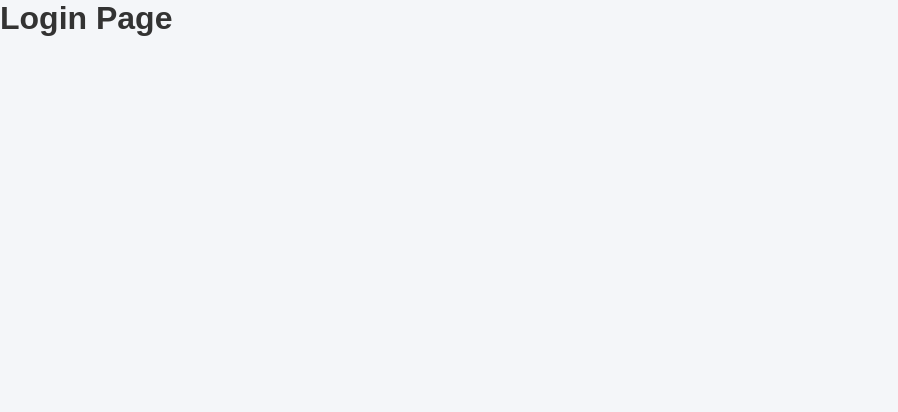
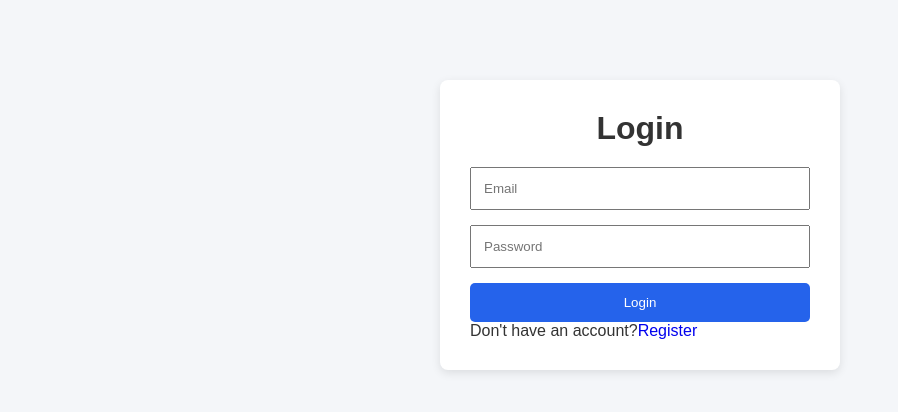
Before and after one commit to justPoly/task-manager, a React app in the folder frontend/: page / in a window 1280 px wide. Shown: the top 412 px of the page, without its empty margins (0-898 px from the left). Built offline with nearby package versions, Linux system fonts and the light colour scheme; the HTML template or start-up script is replaced by a standard one.

Commit message:
Implemented login and set protected route for the dashboard

```diff
--- a/frontend/src/App.jsx
+++ b/frontend/src/App.jsx
@@ -4,16 +4,43 @@ import Login from "./pages/Login";
 import Register from "./pages/Register";
 import Dashboard from "./pages/Dashboard";
 
+import ProtectedRoute from "./components/ProtectedRoute";
+
 function App() {
+
     return (
+
         <BrowserRouter>
+
             <Routes>
-                <Route path="/" element={<Login />} />
-                <Route path="/register" element={<Register />} />
-                <Route path="/dashboard" element={<Dashboard />} />
+
+                <Route
+                    path="/"
+                    element={<Login />}
+                />
+
+                <Route
+                    path="/register"
+                    element={<Register />}
+                />
+
+                <Route
+                    path="/dashboard"
+                    element={
+                        <ProtectedRoute>
+
+                            <Dashboard />
+
+                        </ProtectedRoute>
+                    }
+                />
+
             </Routes>
+
         </BrowserRouter>
+
     );
+
 }
 
 export default App;
--- /dev/null
+++ b/frontend/src/components/ProtectedRoute.jsx
@@ -0,0 +1,17 @@
+import { Navigate } from "react-router-dom";
+
+function ProtectedRoute({ children }) {
+
+    const token = localStorage.getItem("token");
+
+    if (!token) {
+
+        return <Navigate to="/" replace />;
+
+    }
+
+    return children;
+
+}
+
+export default ProtectedRoute;
--- a/frontend/src/pages/Login.jsx
+++ b/frontend/src/pages/Login.jsx
@@ -1,7 +1,107 @@
+import { useState } from "react";
+import { useNavigate, Link } from "react-router-dom";
+import { loginUser } from "../services/authService";
+
 function Login() {
+
+    const navigate = useNavigate();
+
+    const [formData, setFormData] = useState({
+        email: "",
+        password: "",
+    });
+
+    const [error, setError] = useState("");
+
+    const handleChange = (e) => {
+
+        setFormData({
+            ...formData,
+            [e.target.name]: e.target.value,
+        });
+
+    };
+
+    const handleSubmit = async (e) => {
+
+        e.preventDefault();
+
+        setError("");
+
+        try {
+
+            const data = await loginUser(formData);
+
+            // Save JWT
+            localStorage.setItem("token", data.token);
+
+            // Save user
+            localStorage.setItem(
+                "user",
+                JSON.stringify(data.user)
+            );
+
+            navigate("/dashboard");
+
+        } catch (err) {
+
+            setError(
+                err.response?.data?.message ||
+                "Login failed."
+            );
+
+        }
+
+    };
+
     return (
-        <h1>Login Page</h1>
+
+        <div className="container">
+
+            <h1>Login</h1>
+
+            {error && <p className="error">{error}</p>}
+
+            <form onSubmit={handleSubmit}>
+
+                <input
+                    type="email"
+                    name="email"
+                    placeholder="Email"
+                    value={formData.email}
+                    onChange={handleChange}
+                />
+
+                <input
+                    type="password"
+                    name="password"
+                    placeholder="Password"
+                    value={formData.password}
+                    onChange={handleChange}
+                />
+
+                <button type="submit">
+                    Login
+                </button>
+
+            </form>
+
+            <p>
+
+                Don't have an account?
+
+                <Link to="/register">
+
+                    Register
+
+                </Link>
+
+            </p>
+
+        </div>
+
     );
+
 }
 
 export default Login;
```
